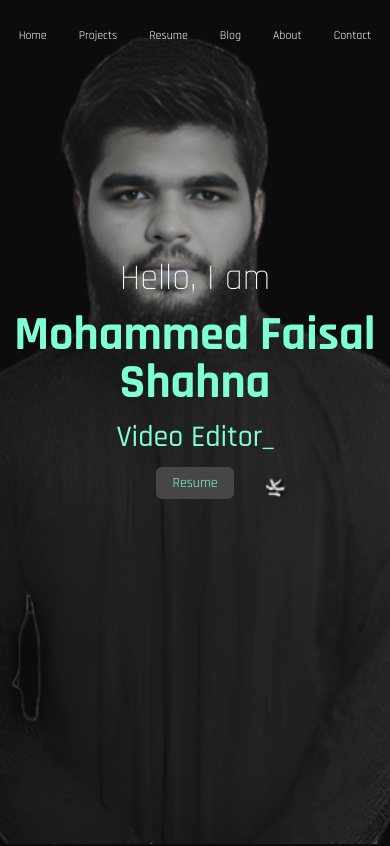
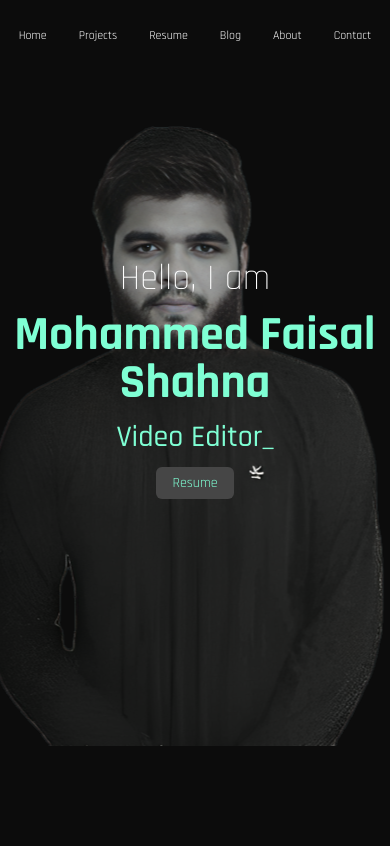
Before and after one commit to mdfaisalshn/mdfaisalshn, a website: page index.html in a window 390 px wide. Shown: the top 846 px of the page. Drawn offline with nearby package versions, Linux system fonts and the light colour scheme.

Commit message:
img resizing

```diff
--- a/index.html
+++ b/index.html
@@ -14,7 +14,7 @@
     <link rel="icon" type="image/x-icon" href="2.png">
 </head>
 <body class="bg-[#0c0c0c] text-white" style="font-family: 'Rajdhani', sans-serif;">
-    <nav id="nav" class="intro flex justify-start items-center flex-col space-y-[55%] lg:space-y-[15%] text-white bg-no-repeat bg-center bg-cover sm:bg-contain h-[100vh]" style="background-image: url(2.png);">
+    <nav id="nav" class="intro flex justify-start items-center flex-col space-y-[55%] lg:space-y-[15%] text-white bg-center bg-blend-overlay bg-no-repeat bg- sm:bg-contain h-[100vh]" style="background-image: url(banner.png);">
         <ul class="flex justify-center items-center space-x-8 sm:space-x-1 lg:space-x-24 pt-7">
             <li class=" text-xs sm:text-base cursor-pointer hover:text-[#7fffd4]"><a href="https://www.mdfaisalshahna.com">Home</a></li>
             <li class=" text-xs sm:text-base cursor-pointer hover:text-[#7fffd4]"><a href="#projects">Projects</a></li>
```
Also changed, not shown: banner.png (added), banner1.png (added).
